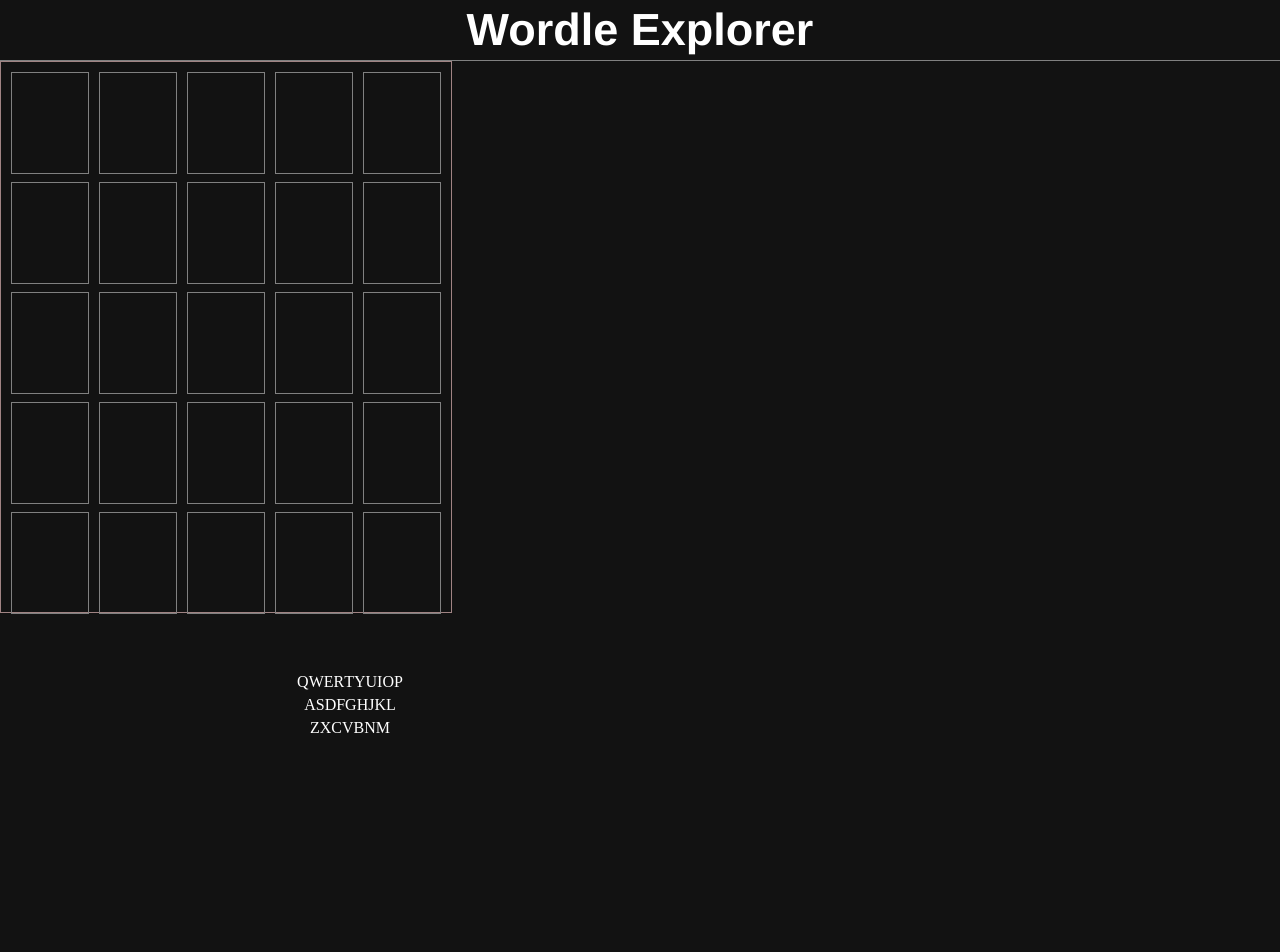
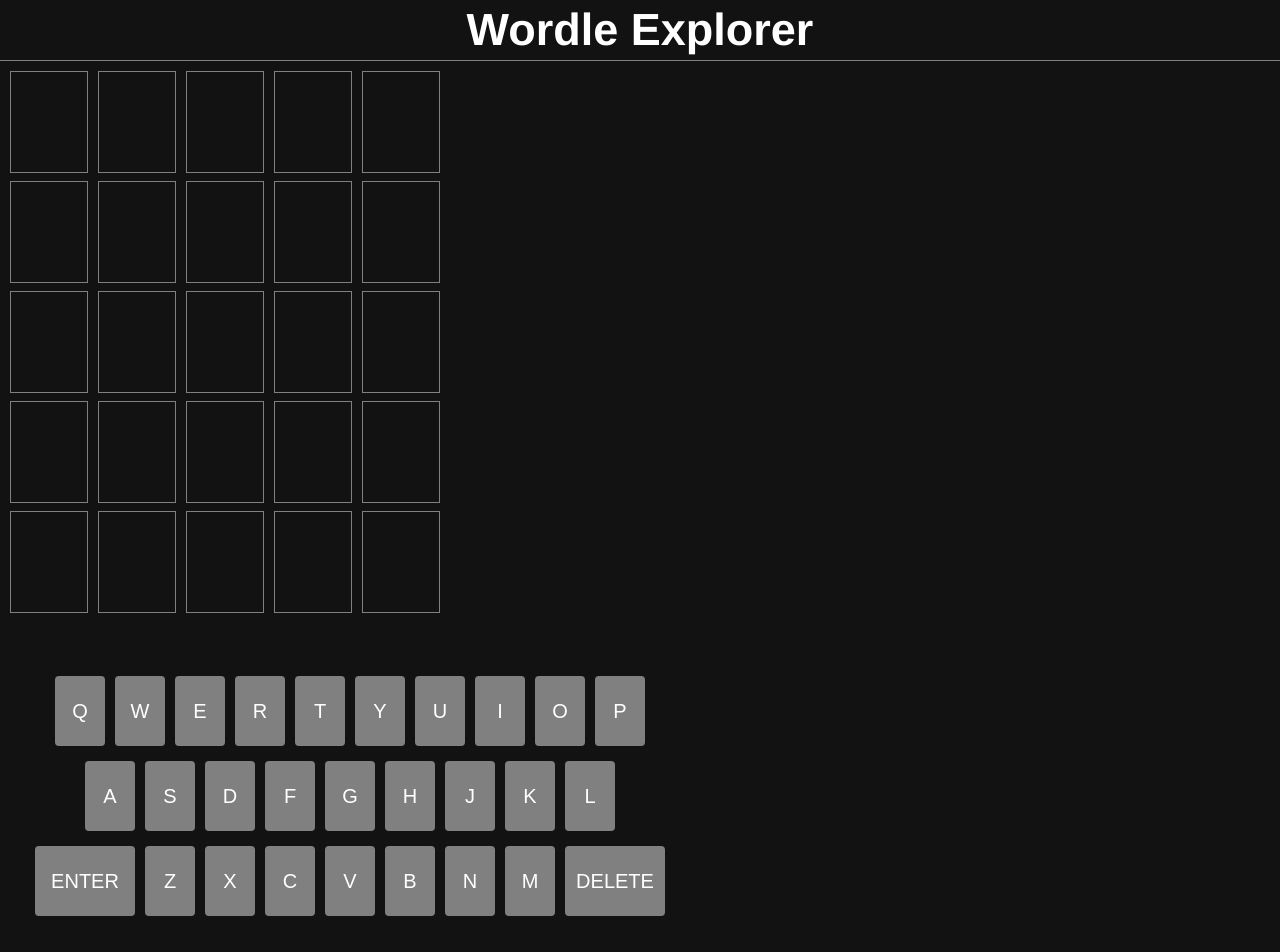
Before and after one commit to Dexeraz/wordle-explorer, a React (Vite) app: page / in a window 1280 px wide. Shown: the top 952 px of the page. Built offline with nearby package versions, Linux system fonts and the light colour scheme.

Commit message:
Key component and bigKey logic added

```diff
--- /dev/null
+++ b/src/components/Key.tsx
@@ -0,0 +1,14 @@
+import React from 'react'
+
+type Props = {
+    keyVal: any;
+    bigKey: Boolean;
+}
+
+const Key = (props: Props) => {
+  return (
+    <div className='key' id={props.bigKey && "big"}>{props.keyVal}</div>
+  )
+}
+
+export default Key
--- a/src/components/Keyboard.tsx
+++ b/src/components/Keyboard.tsx
@@ -1,4 +1,5 @@
 import React from "react";
+import Key from "./Key";
 
 type Props = {};
 
@@ -10,18 +11,20 @@
     <div className="keyboard">
       <div className="line1">
         {keys1.map((key) => {
-            return <div> {key} </div>
+            return <div> <Key keyVal={key} bigKey={false}/> </div>
         })}
       </div>
       <div className="line2">
       {keys2.map((key) => {
-            return <div> {key} </div>
+            return <div> <Key keyVal={key} bigKey={false}/> </div>
         })}
       </div>
       <div className="line3">
+        <Key keyVal={"ENTER"} bigKey={true}/>
       {keys3.map((key) => {
-            return <div> {key} </div>
+            return <div> <Key keyVal={key} bigKey={false}/> </div>
         })}
+        <Key keyVal={"DELETE"} bigKey={true}/>
       </div>
     </div>
   );
--- a/src/index.css
+++ b/src/index.css
@@ -27,7 +27,6 @@
 .board {
   width: 450px;
   height: 550px;
-  border: 1px solid rgb(160, 131, 131);
   display: flex;
   flex-direction: column;
 }
@@ -80,3 +79,21 @@
   justify-content: center;
   margin: 5px;
 }
+
+.key {
+  width: 50px;
+  height: 70px;
+  margin: 5px;
+  border-radius: 4px;
+  display: grid;
+  place-items: center;
+  font-size: 20px;
+  background-color: grey;
+  color: white;
+  font-family: Arial, Helvetica, sans-serif;
+  cursor: pointer;
+}
+
+#big {
+  width: 100px;
+}
```
